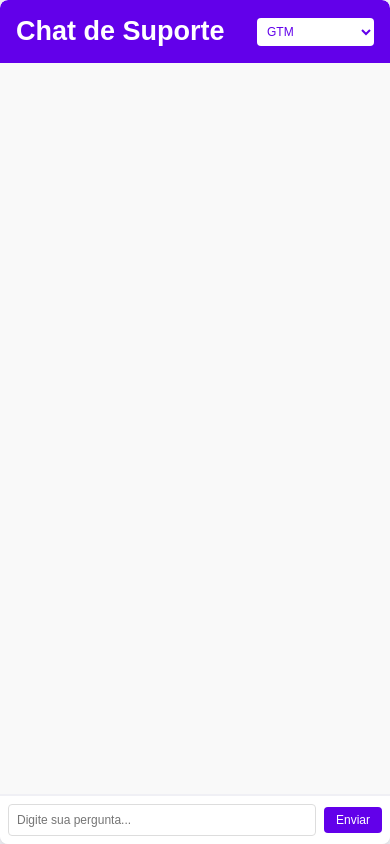
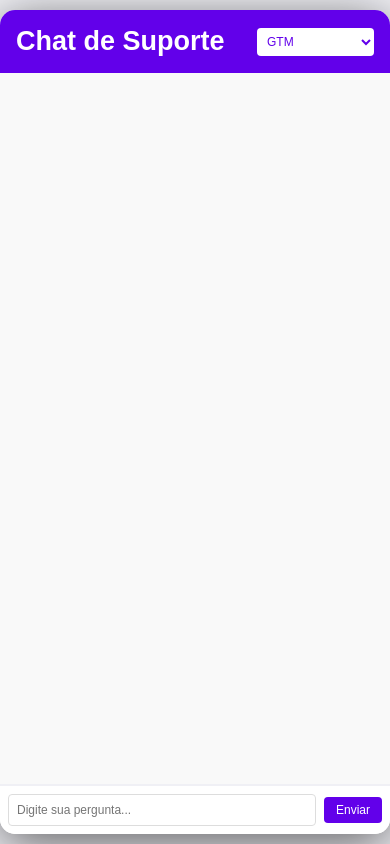
Before and after one commit to r4ulu/IA_chat_suporte, a plain HTML site: page index.html in a window 390 px wide. Drawn offline with Linux system fonts and the light colour scheme.

Commit message:
Correções visuais

```diff
--- a/style.css
+++ b/style.css
@@ -17,10 +17,10 @@ body {
 .chat-container {
     background-color: #ffffff;
     width: 100%;
-    max-width: 400px;
+    max-width: 70%;
     height: 100vh;
-    border-radius: 8px;
-    box-shadow: 0 4px 10px rgba(0, 0, 0, 0.1);
+    border-radius: 15px;
+    box-shadow: 0 10px 50px rgba(0, 0, 0, 0.6);
     display: flex;
     flex-direction: column;
     overflow: hidden;
@@ -158,8 +158,8 @@ body {
 
 @media (max-width: 600px) {
     .chat-container {
-        height: 100vh;
-        width: 100%;
+        height: calc(100vh - 20px);
+        max-width: 100%;
     }
 
     #user-input {
```
